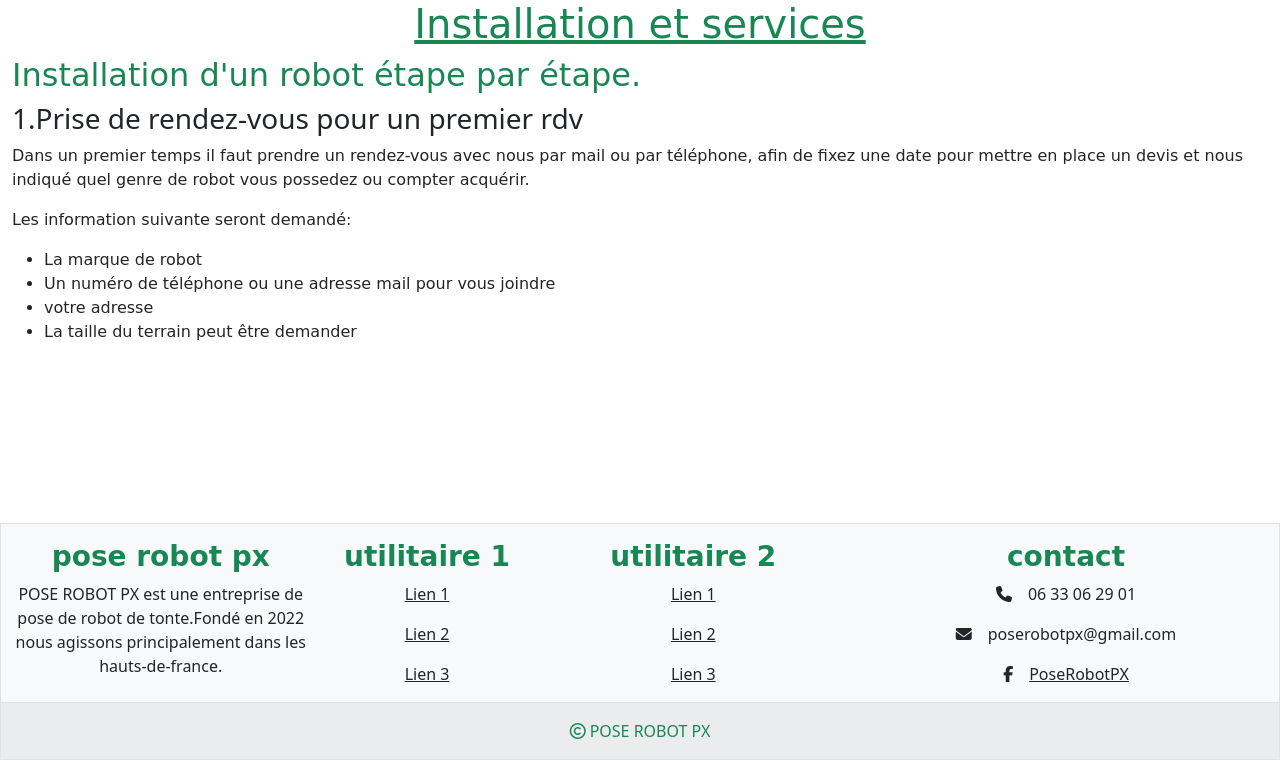
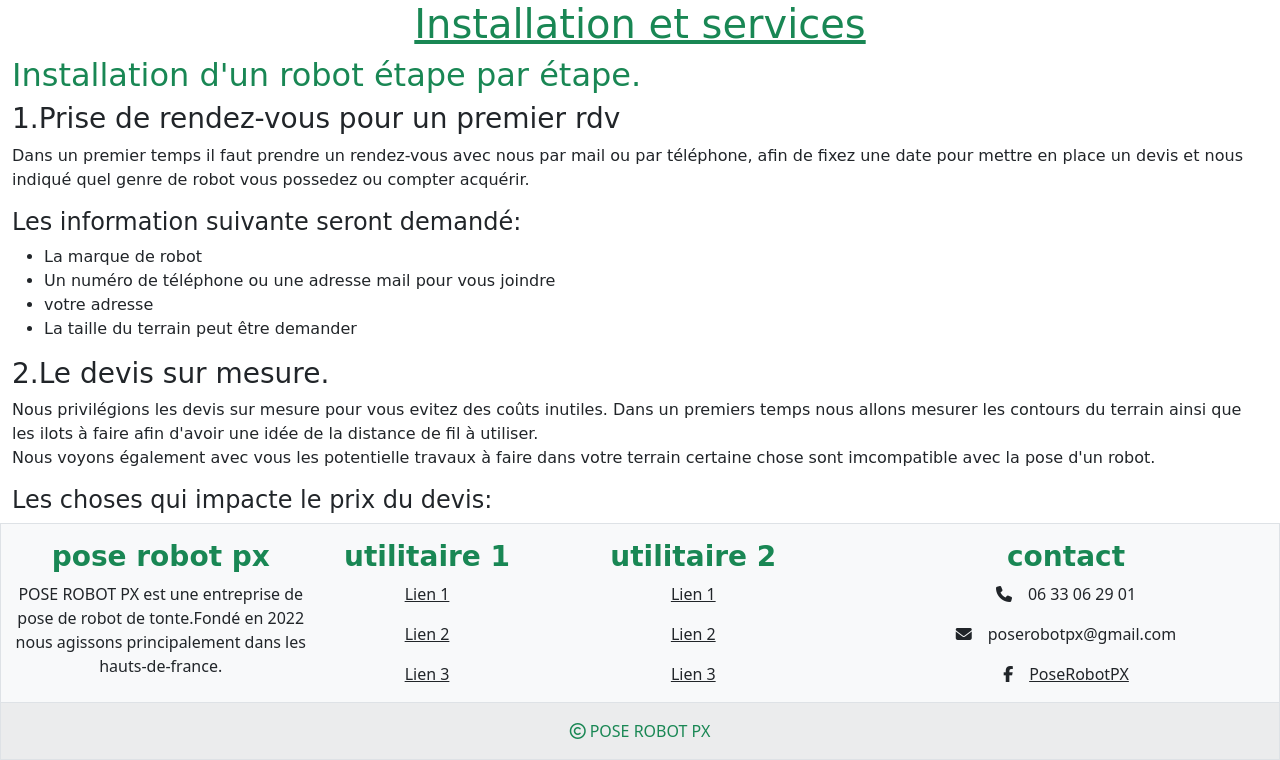
Before and after one commit to DamienPoix/prpx, a PHP site: page /views/serviceInfo.php in a window 1280 px wide. Shown: the part 40-800 px from the top of the page. Run offline with PHP 8.4, Linux system fonts and the light colour scheme; some libraries are stand-ins or nearby versions; some web fonts are replaced.

Commit message:
ajout de contenu

```diff
--- a/views/serviceInfo.php
+++ b/views/serviceInfo.php
@@ -4,19 +4,31 @@ include_once 'header.php';
 ?>
 <h1 class="moderno text-success text-center title">Installation et services</h1>
 <h2 class="moderno text-success">Installation d'un robot étape par étape.</h2>
+<div class="moderno">
 <h3>1.Prise de rendez-vous pour un premier rdv</h3>
-<div class="moderno">
     <p>
         Dans un premier temps il faut prendre un rendez-vous avec nous par mail ou par téléphone, afin de
         fixez une date pour mettre en place un devis et nous indiqué quel genre de robot vous possedez ou compter acquérir.
     </p>
-    <p>Les information suivante seront demandé:</p>
+    <h4>Les information suivante seront demandé:</h4>
         <ul>
             <li>La marque de robot</li>
             <li>Un numéro de téléphone ou une adresse mail pour vous joindre</li>
             <li>votre adresse</li>
             <li>La taille du terrain peut être demander</li>
         </ul>
-
+   <h3>2.Le devis sur mesure.</h3>
+   <p>
+    Nous privilégions les devis sur mesure pour vous evitez des coûts inutiles.
+    Dans un premiers temps nous allons mesurer les contours du terrain ainsi que les ilots à faire afin d'avoir une idée de la distance de fil à utiliser.
+    <br/>Nous voyons également avec vous les potentielle travaux à faire dans votre terrain certaine chose sont imcompatible avec la pose d'un robot.
+   </p>
+   <h4>Les choses qui impacte le prix du devis:</h4>
+   <ul>
+    <li>La longueur du fil a utiliser.</li>
+    <li>Le nombre d'ilots.</li>
+    <li>La complexité du terrain et donc le temps de travaille.</li>
+    <li>Dans certain cas le déplacement.</li>
+   </ul>
 </div>
 <?php include_once 'footer.php'?>
```
Also changed, not shown: assets/img/schemaInstal.png (added).
